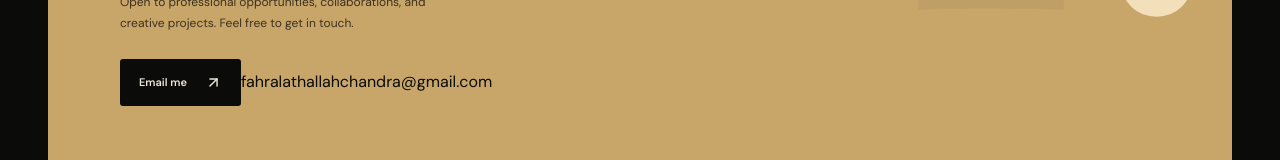
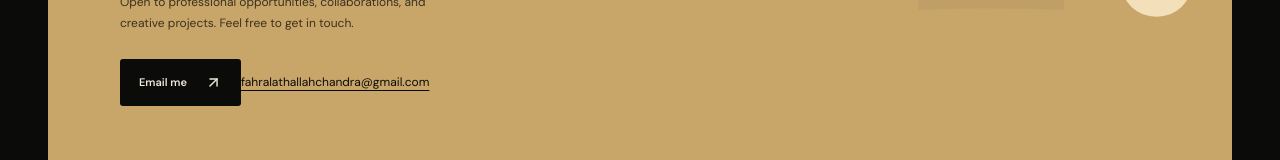
Before and after one commit to mistermocay/fahral-portfolio, a React (Vite) app: page / in a window 1280 px wide. Shown: the part 6185-6345 px from the top of the page. Built offline with nearby package versions, Linux system fonts and the light colour scheme; a web font is replaced by a local one.

Commit message:
Style direct email contact link

```diff
--- a/src/styles.css
+++ b/src/styles.css
@@ -196,3 +196,5 @@ button:focus-visible,a:focus-visible{outline-color:#e0c38a}
 .education-copy h2 em{color:#d6b778}
 .education-copy>p:not(.eyebrow){font-size:13px;line-height:1.9;color:#b8ad9a;max-width:470px;margin:22px 0}
 @media(max-width:700px){.education-section{grid-template-columns:1fr;padding-top:0;padding-bottom:65px;gap:25px}.education-visual,.education-visual img{min-height:230px}}
+
+.contact-email{display:inline-block;position:relative;z-index:1;margin:14px 0 0;color:#0b0b09;font-size:12px;text-decoration:underline;text-underline-offset:4px}
```
